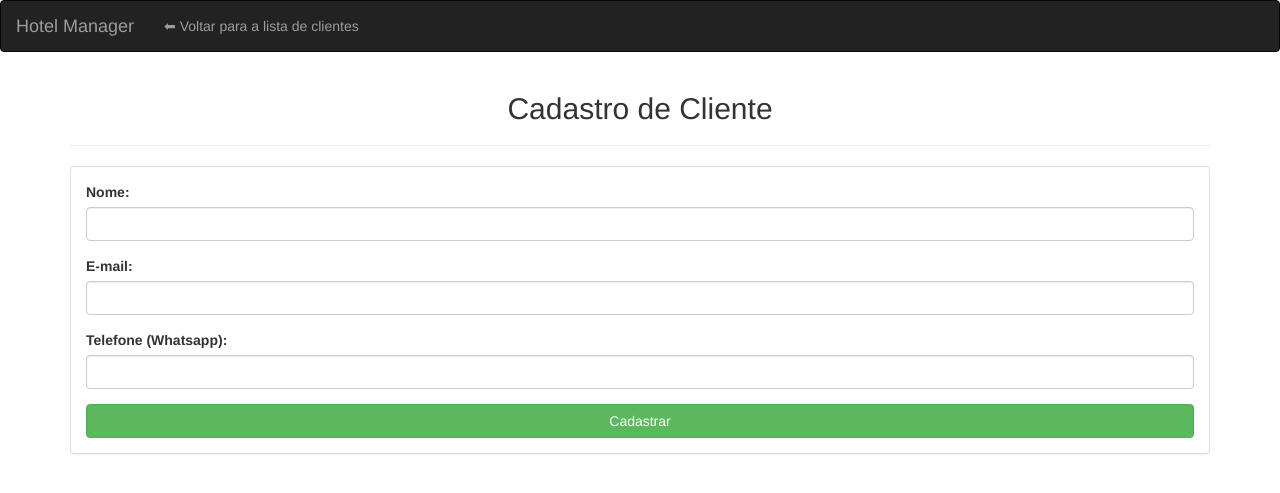
After one commit to ThiagoSanTh/ReserVou, a Django app: page /editar_cliente/1/ in a window 1280 px wide. The commit adds this page. Shown: the top 493 px of the page. Run offline with Django 5.2, Linux system fonts and the light colour scheme; data comes from the database, SQL or seed files in the repository; both versions use the stored data as it was after the commit; some libraries are stand-ins or nearby versions.

Commit message:
Feito o CRUD de Clientes

```diff
--- a/Projeto/ReserVou/forms.py
+++ b/Projeto/ReserVou/forms.py
@@ -1,5 +1,5 @@
 from django import forms
-from .models import Quarto
+from .models import Quarto, Cliente
 
 class QuartoForm(forms.ModelForm):
     class Meta:
@@ -11,3 +11,8 @@ class QuartoForm(forms.ModelForm):
                 'placeholder': 'Digite o valor da diária',
             }),
         }
+
+class ClienteForm(forms.ModelForm):
+    class Meta:
+        model = Cliente
+        fields = ['nome', 'email', 'telefone']
--- /dev/null
+++ b/Projeto/ReserVou/templates/ReserVou/editar_cliente.html
@@ -0,0 +1,56 @@
+<!DOCTYPE html>
+<html lang="pt">
+<head>
+    <meta charset="UTF-8">
+    <meta name="viewport" content="width=device-width, initial-scale=1">
+    <title>Cadastrar Cliente</title>
+    <link rel="stylesheet" href="https://maxcdn.bootstrapcdn.com/bootstrap/3.4.1/css/bootstrap.min.css">
+    <script src="https://ajax.googleapis.com/ajax/libs/jquery/3.7.1/jquery.min.js"></script>
+    <script src="https://maxcdn.bootstrapcdn.com/bootstrap/3.4.1/js/bootstrap.min.js"></script>
+</head>
+<body>
+
+    <!-- Barra de navegação -->
+    <nav class="navbar navbar-inverse">
+        <div class="container-fluid">
+            <div class="navbar-header">
+                <a class="navbar-brand" href="{% url 'home' %}">Hotel Manager</a>
+            </div>
+            <ul class="nav navbar-nav">
+                <li><a href="{% url 'home' %}">⬅ Voltar para a lista de clientes</a></li>
+            </ul>
+        </div>
+    </nav>
+
+    <div class="container">
+        <h2 class="text-center">Cadastro de Cliente</h2>
+        <hr>
+
+        <div class="panel panel-default">
+            <div class="panel-body">
+                <form method="post">
+                    {% csrf_token %}
+
+                    <div class="form-group">
+                        <label for="nome">Nome:</label>
+                        <input type="text" class="form-control" id="nome" name="nome" required>
+                    </div>
+
+                    <div class="form-group">
+                        <label for="email">E-mail:</label>
+                        <input type="email" class="form-control" id="email" name="email" required>
+                    </div>
+
+                    <div class="form-group">
+                        <label for="telefone">Telefone (Whatsapp):</label>
+                        <input type="text" class="form-control" id="telefone" name="telefone" maxlength="11" required>
+                    </div>
+
+                    <button type="submit" class="btn btn-success btn-block">Cadastrar</button>
+                </form>
+            </div>
+        </div>
+    </div>
+
+</body>
+</html>
--- a/Projeto/ReserVou/templates/ReserVou/perfil_cliente.html
+++ b/Projeto/ReserVou/templates/ReserVou/perfil_cliente.html
@@ -64,6 +64,12 @@
         <a href="{% url 'home' %}" class="btn btn-default">
             ⬅ Voltar para lista de clientes
         </a>
+        <a href="{% url 'editar_cliente' id=cliente.id %}" class="btn btn-primary btn-sm">
+                        ✏️ Editar Perfil
+                    </a>
+                    <a href="{% url 'deletar_cliente' id=cliente.id %}" class="btn btn-danger btn-sm" style="margin-left: 5px;">
+                        🗑️ Deletar Perfil
+                    </a>
     </div>
 </body>
 </html>
--- a/Projeto/ReserVou/views.py
+++ b/Projeto/ReserVou/views.py
@@ -1,7 +1,7 @@
 from django.shortcuts import render, redirect, get_object_or_404
 from django.urls import reverse_lazy
-from .models import Hotel, Quarto, Cliente, Reserva, Pagamento
-from .forms import QuartoForm
+from .models import Hotel, Quarto, Cliente, Reserva
+from .forms import QuartoForm, ClienteForm
 from datetime import datetime
 
 # Create your views here.
@@ -190,3 +190,21 @@ def fazer_pagamento(request):
         }
 
         return render(request, 'ReserVou/fazer_pagamento.html', context)
+
+def editar_cliente(request, id):
+    cliente = get_object_or_404(Cliente, id=id)
+    if request.method == 'POST':
+        form = ClienteForm(request.POST, instance=cliente)
+        if form.is_valid():
+            form.save()
+            return redirect('perfil_cliente', id=cliente.id)
+    else:
+        form = ClienteForm(instance=cliente)
+    return render(request, 'ReserVou/editar_cliente.html', {'form': form, 'cliente': cliente})
+
+def deletar_cliente(request, id):
+    cliente = get_object_or_404(Cliente, id=id)
+    if request.method == 'POST':
+        cliente.delete()
+        return redirect('home')
+    return render(request, 'ReserVou/confirmar_deletar_cliente.html', {'cliente': cliente})
--- a/Projeto/setup/urls.py
+++ b/Projeto/setup/urls.py
@@ -29,5 +29,7 @@ urlpatterns = [
     path('reservar_listar_hoteis/', views.reservar_listar_hoteis, name = 'reservar_listar_hoteis'),
     path('hotel/<int:hotel_id>/quartos/', views.listar_quartos, name = 'listar_quartos'),
     path('reserva/<int:quarto_id>/reservar/', views.fazer_reserva, name = 'fazer_reserva'),
-    path('reserva/pagamento/', views.fazer_pagamento, name = 'fazer_pagamento')
+    path('reserva/pagamento/', views.fazer_pagamento, name = 'fazer_pagamento'),
+    path('deletar_cliente/<int:id>/', views.deletar_cliente, name = 'deletar_cliente'),
+    path('editar_cliente/<int:id>/', views.editar_cliente, name = 'editar_cliente'),
 ]
```
Also changed, not shown: Projeto/ReserVou/templates/ReserVou/confirmar_deletar_cliente.html (added, +41 -0 lines), Projeto/db.sqlite3.
